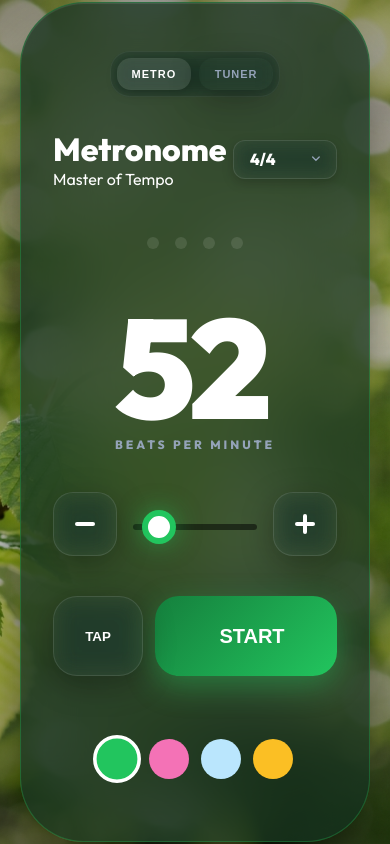
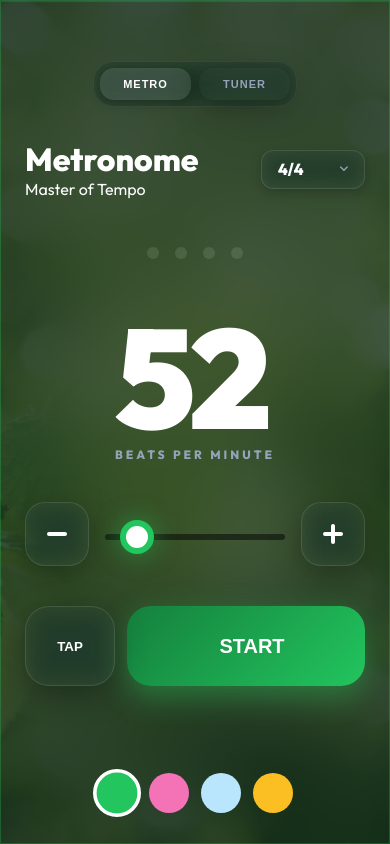
Before and after one commit to benitorhuang-svg/pwa_Metronome, a website built with Vite: page index.html in a window 390 px wide. Built offline with nearby package versions, Linux system fonts and the light colour scheme.

Commit message:
Implement full-screen responsive layout for mobile PWA

```diff
--- a/src/styles/components.css
+++ b/src/styles/components.css
@@ -1,7 +1,8 @@
 .metronome-container {
     width: 100%;
     max-width: 440px;
-    height: 840px; /* Fixed height for consistent page switching */
+    height: 840px; /* Desktop fixed height */
+    max-height: 90vh; /* Don't exceed viewport height */
     background: var(--card-bg);
     backdrop-filter: blur(40px);
     -webkit-backdrop-filter: blur(40px);
@@ -16,6 +17,20 @@
     position: relative;
     overflow: hidden;
     transition: all 0.5s cubic-bezier(0.4, 0, 0.2, 1);
+}
+
+@media (max-width: 480px) {
+    body {
+        padding: 0;
+    }
+
+    .metronome-container {
+        max-width: 100%;
+        height: 100dvh;
+        max-height: 100dvh;
+        border-radius: 0;
+        padding: 60px 24px env(safe-area-inset-bottom, 32px);
+    }
 }
 
 .page-content {
```
